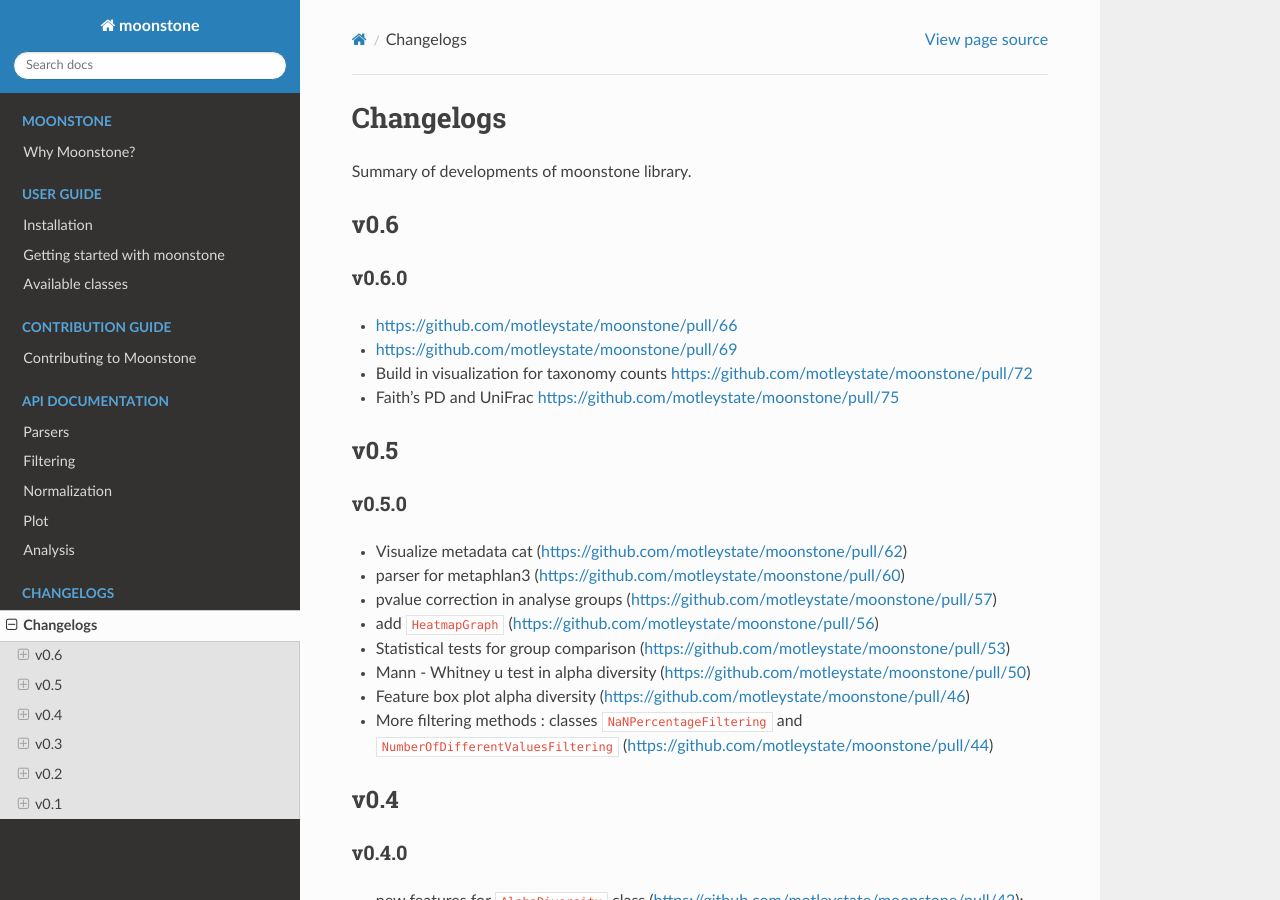
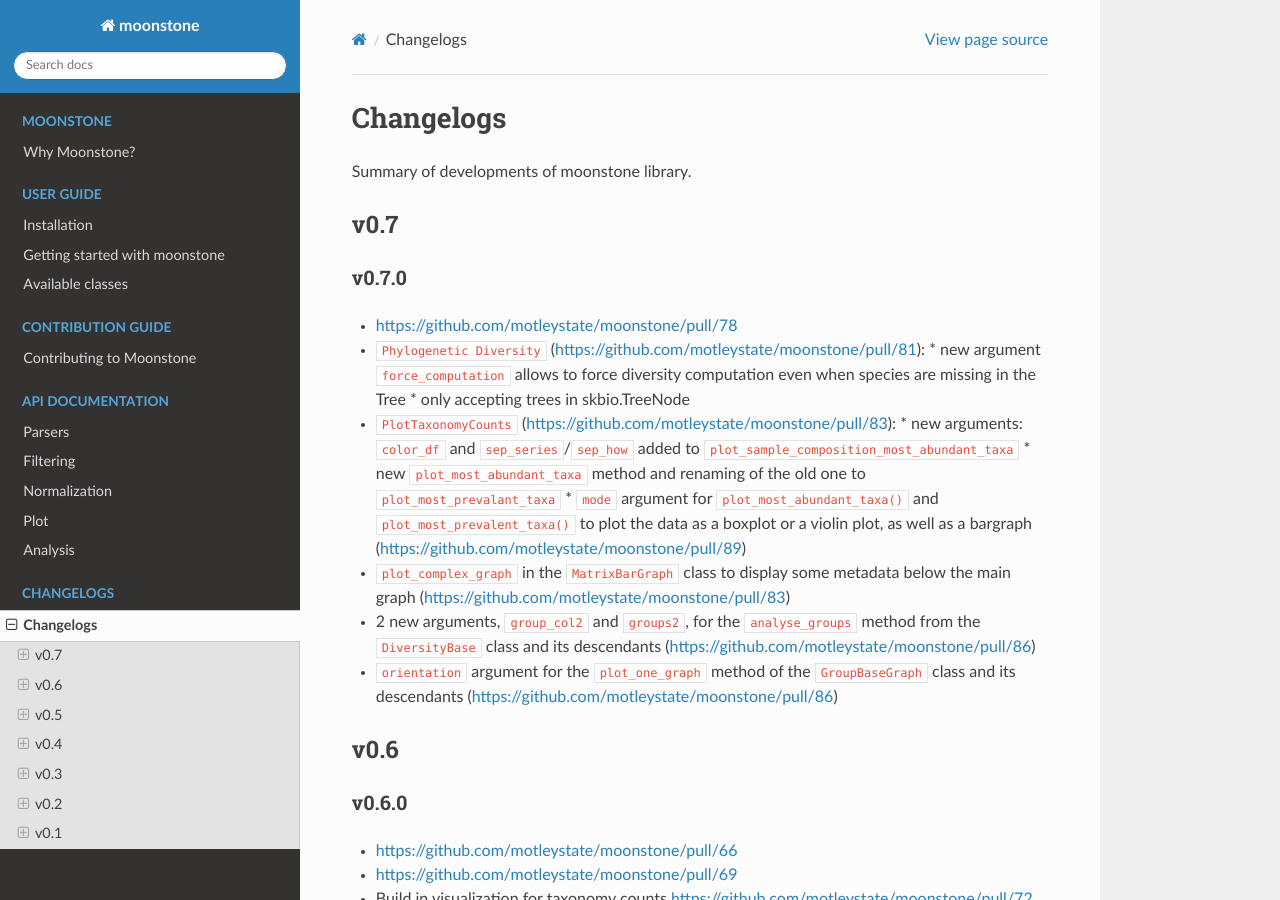
Before and after one commit to motleystate/moonstone, a Sphinx documentation site: the page built from docs/changelogs.rst, in a window 1280 px wide and 900 px high. Built offline with Sphinx 7.4.7 and the Read the Docs theme 2.0.0, drawn with Linux system fonts in a browser that asks for light colours.

Commit message:
new release coming up

```diff
--- a/docs/changelogs.rst
+++ b/docs/changelogs.rst
@@ -5,6 +5,24 @@ Changelogs
 **********
 
 Summary of developments of moonstone library.
+
+v0.7
+====
+
+v0.7.0
+------
+
+* https://github.com/motleystate/moonstone/pull/78
+* ``Phylogenetic Diversity`` (https://github.com/motleystate/moonstone/pull/81):
+  * new argument ``force_computation`` allows to force diversity computation even when species are missing in the Tree
+  * only accepting trees in skbio.TreeNode
+* ``PlotTaxonomyCounts`` (https://github.com/motleystate/moonstone/pull/83):
+  * new arguments: ``color_df`` and ``sep_series``/``sep_how`` added to ``plot_sample_composition_most_abundant_taxa``
+  * new ``plot_most_abundant_taxa`` method and renaming of the old one to ``plot_most_prevalant_taxa``
+  * ``mode`` argument for ``plot_most_abundant_taxa()`` and ``plot_most_prevalent_taxa()`` to plot the data as a boxplot or a violin plot, as well as a bargraph (https://github.com/motleystate/moonstone/pull/89)
+* ``plot_complex_graph`` in the ``MatrixBarGraph`` class to display some metadata below the main graph (https://github.com/motleystate/moonstone/pull/83)
+* 2 new arguments, ``group_col2`` and ``groups2``, for the ``analyse_groups`` method from the ``DiversityBase`` class and its descendants (https://github.com/motleystate/moonstone/pull/86)
+* ``orientation`` argument for the ``plot_one_graph`` method of the ``GroupBaseGraph`` class and its descendants (https://github.com/motleystate/moonstone/pull/86)
 
 v0.6
 ====
--- a/moonstone/version.py
+++ b/moonstone/version.py
@@ -1,2 +1,2 @@
-version_info = (0, 6, 0)
+version_info = (0, 7, 0)
 __version__ = '.'.join(str(c) for c in version_info)
```
